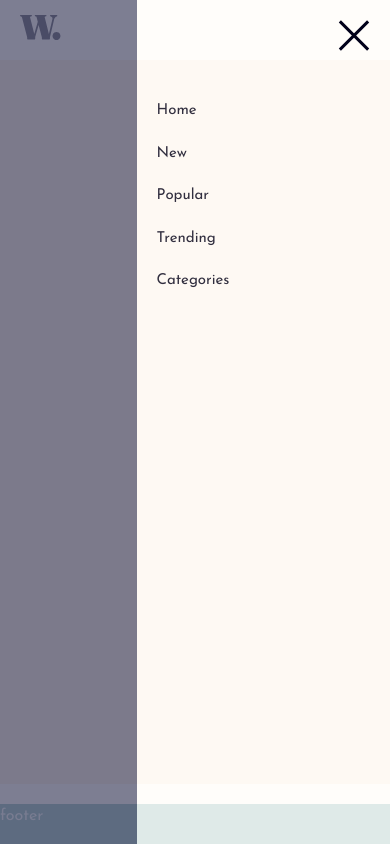
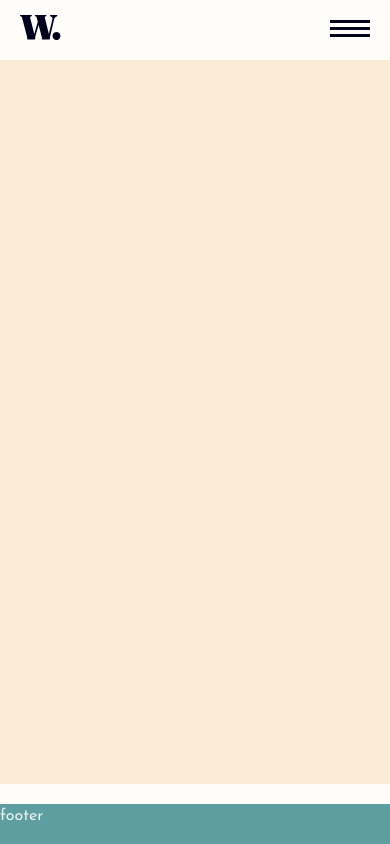
Before and after one commit to Mariano7M/News-Homepage, a React (Vite) app: page / in a window 390 px wide. Built offline with nearby package versions, Linux system fonts and the light colour scheme.

Commit message:
Fix: fixing conditional to show or hide the nav menu in mobile devices

```diff
--- a/src/Components/Header.jsx
+++ b/src/Components/Header.jsx
@@ -15,7 +15,7 @@ export function Header() {
 				src='/assets/images/logo.svg'
 				alt='This is the logo of the news homapage'
 			/>
-			<nav className={`header__menu ${isMenuVisible && 'header__menu--hide'}`}>
+			<nav className={`header__menu ${!isMenuVisible && 'header__menu--hide'}`}>
 				<ul className='menu__list'>
 					<li className='menu__list-item'>Home</li>
 					<li className='menu__list-item'>New</li>
@@ -28,8 +28,8 @@ export function Header() {
 				<img
 					src={`${
 						isMenuVisible
-							? '/assets/images/icon-menu.svg'
-							: '/assets/images/icon-menu-close.svg'
+							? '/assets/images/icon-menu-close.svg'
+							: '/assets/images/icon-menu.svg'
 					}`}
 					alt='This is the button menu that is shown on mobile devices'
 					onClick={onHandleClick}
```
